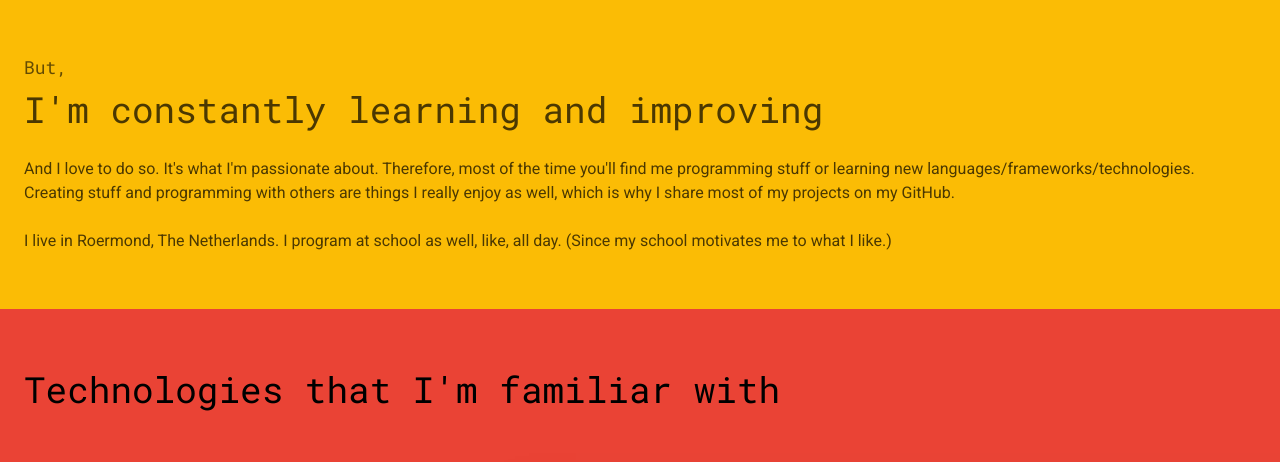
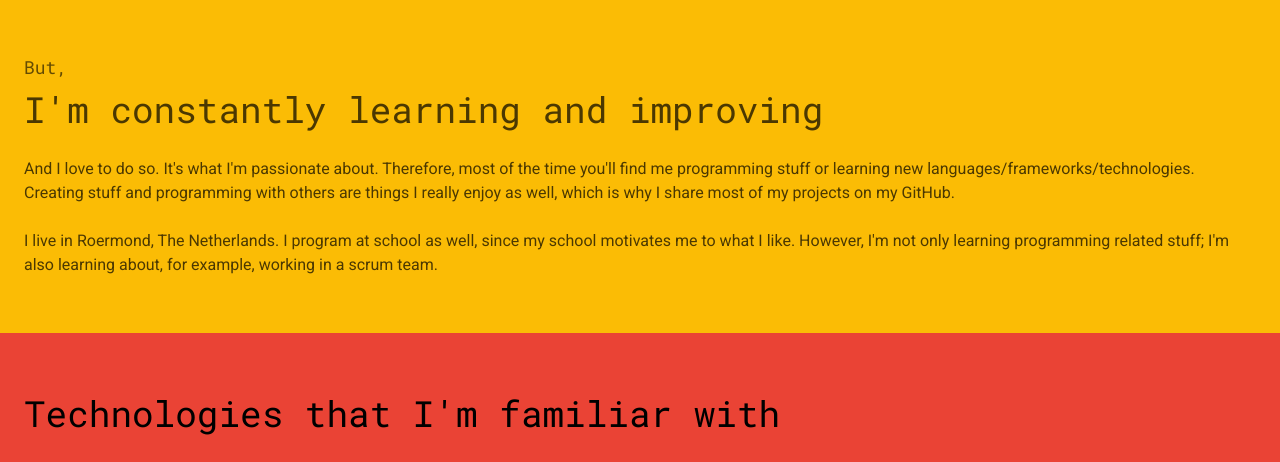
Before and after one commit to rafaelklaessen/rafaelklaessen.nl, a PHP site: page / in a window 1280 px wide. Shown: the part 905-1367 px from the top of the page. Run offline with PHP 8.4, Linux system fonts and the light colour scheme; some libraries are stand-ins or nearby versions.

Commit message:
Updated about text and added AgoraVM screenshots

```diff
--- a/index.php
+++ b/index.php
@@ -109,7 +109,7 @@
             And I love to do so. It's what I'm passionate about. Therefore, most of the time you'll find me programming stuff or learning new languages/frameworks/technologies. Creating stuff and programming with others are things I really enjoy as well, which is why I share most of my projects on my GitHub.
           </p>
           <p class="section-text">
-            I live in Roermond, The Netherlands. I program at school as well, like, all day. (Since my school motivates me to what I like.)
+            I live in Roermond, The Netherlands. I program at school as well, since my school motivates me to what I like. However, I'm not only learning programming related stuff; I'm also learning about, for example, working in a scrum team.
           </p>
         </div>
       </div>
```
Also changed, not shown: 2 other files.
